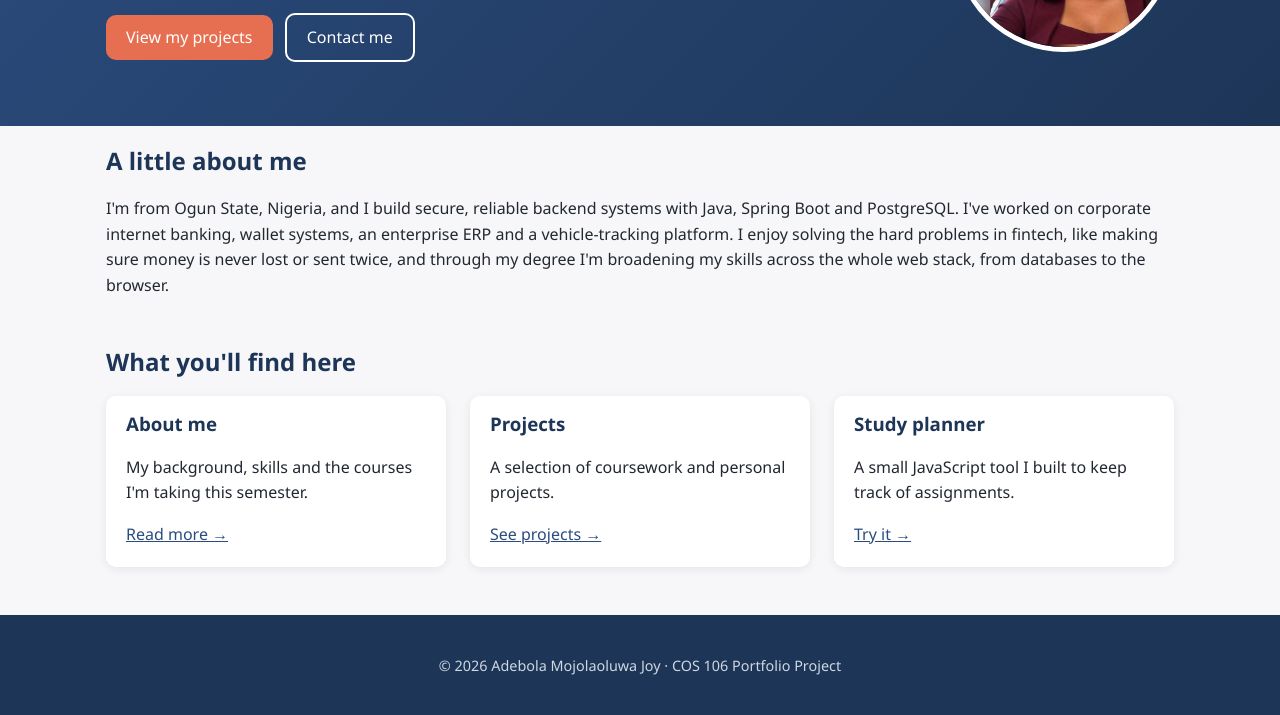
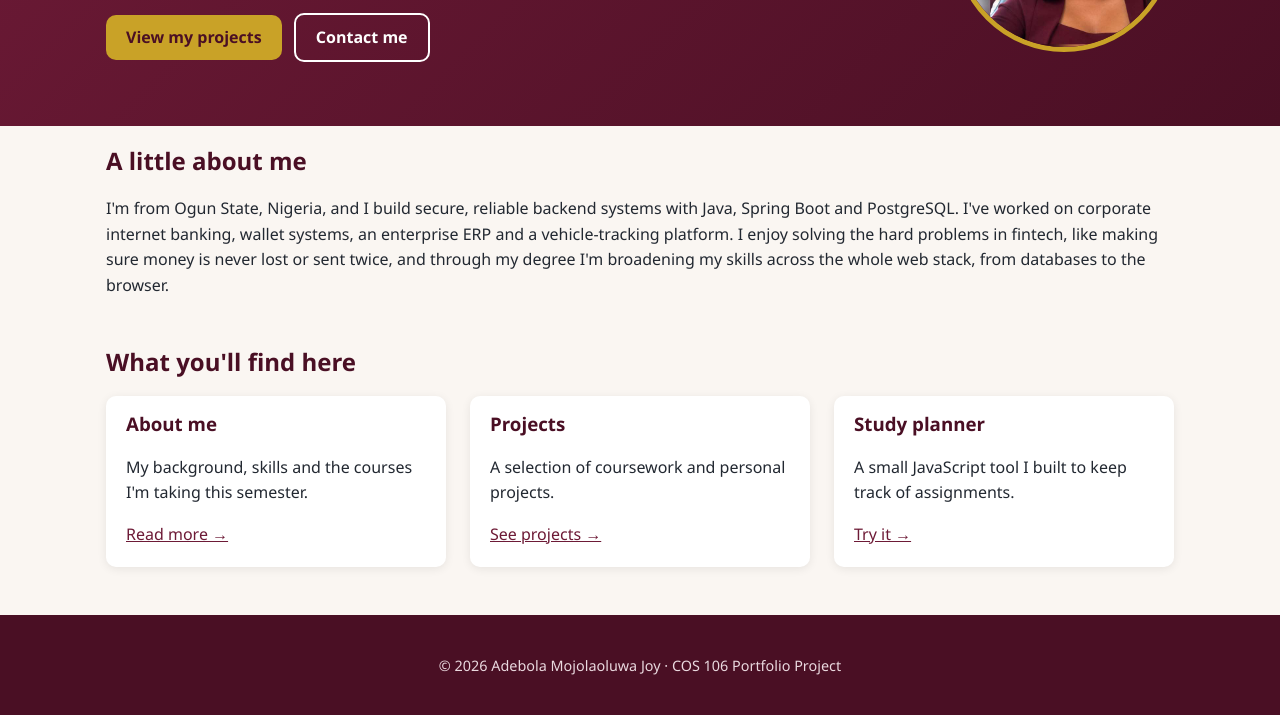
Before and after one commit to Mojolaoluwajoy/student-portfolio, a plain HTML site: page index.html in a window 1280 px wide. Shown: the part 306-1021 px from the top of the page. Drawn offline with Linux system fonts and the light colour scheme.

Commit message:
Change colour scheme to burgundy and gold

```diff
--- a/css/style.css
+++ b/css/style.css
@@ -4,14 +4,14 @@
 
 /* ---------- 1. Colour + spacing variables ---------- */
 :root {
-  --primary: #2b4c7e;
-  --primary-dark: #1d3557;
-  --accent: #e76f51;
-  --bg: #f7f7f9;
+  --primary: #6d1a36;
+  --primary-dark: #4a0f24;
+  --accent: #c9a227;
+  --bg: #faf6f2;
   --surface: #ffffff;
   --text: #222831;
   --muted: #5c6370;
-  --border: #dde1e7;
+  --border: #e6dcd6;
   --success: #2a9d8f;
   --error: #c0392b;
   --radius: 10px;
@@ -115,6 +115,8 @@ h3 {
 
 .nav-links a.active {
   background: var(--accent);
+  color: var(--primary-dark);
+  font-weight: 600;
 }
 
 /* ---------- 4. Hero (home page) ---------- */
@@ -141,14 +143,15 @@ h3 {
   height: 220px;
   border-radius: 50%;
   object-fit: cover;
-  border: 5px solid #fff;
+  border: 5px solid var(--accent);
   flex-shrink: 0;
 }
 
 .btn {
   display: inline-block;
   background: var(--accent);
-  color: #fff;
+  color: var(--primary-dark);
+  font-weight: 600;
   border: none;
   padding: 10px 20px;
   border-radius: var(--radius);
@@ -163,6 +166,7 @@ h3 {
 
 .btn-outline {
   background: transparent;
+  color: #fff;
   border: 2px solid #fff;
   margin-left: 8px;
 }
@@ -209,7 +213,7 @@ main {
 
 .tag {
   display: inline-block;
-  background: #e8eef7;
+  background: #f6e9ee;
   color: var(--primary);
   font-size: 0.8rem;
   padding: 2px 10px;
@@ -415,7 +419,7 @@ textarea:focus {
 /* ---------- 9. Footer ---------- */
 .site-footer {
   background: var(--primary-dark);
-  color: #cfd8e3;
+  color: #ead9df;
   text-align: center;
   padding: 24px 0;
   font-size: 0.9rem;
```
Also changed, not shown: images/project-cib.svg, images/project-gps.svg, images/project-ledger.svg, images/project-planner.svg, images/project-thrift.svg, images/project-transfer.svg, images/video-poster.svg.
